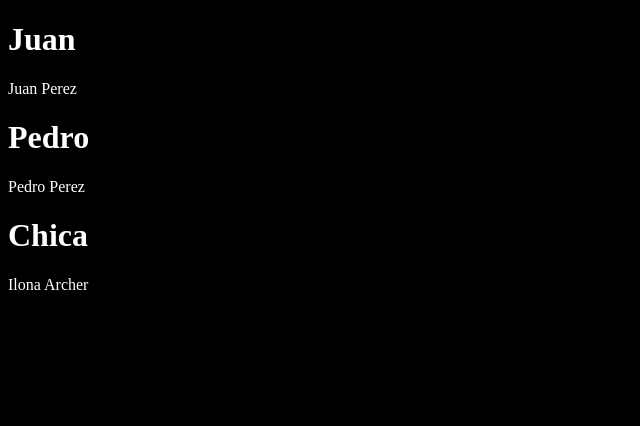
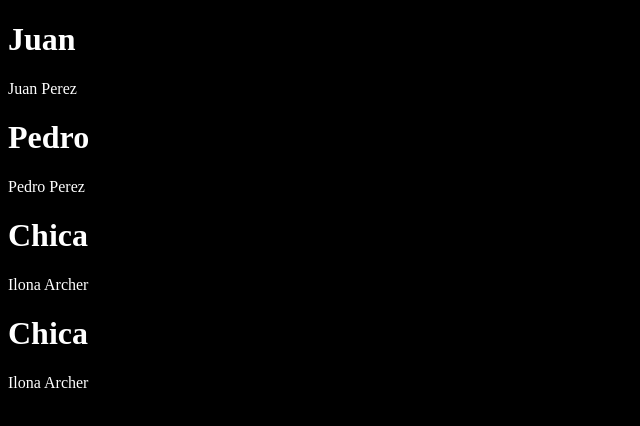
Before and after one commit to Hex-Zero/markeep, a Next.js app: page / in a window 1280 px wide. Shown: the top 426 px of the page, without its empty margins (0-640 px from the left). Built offline with nearby package versions, Linux system fonts and the light colour scheme.

Commit message:
it was correct all along

```diff
--- a/pages/index.tsx
+++ b/pages/index.tsx
@@ -32,6 +32,12 @@ const data = [
     firstName: "Ilona",
     lastName: "Archer",
   },
+  {
+    id: uuidv4(),
+    nickname: "Chica",
+    firstName: "Ilona",
+    lastName: "Archer",
+  },
 ];
 
 const Home: NextPage = () => {
```
